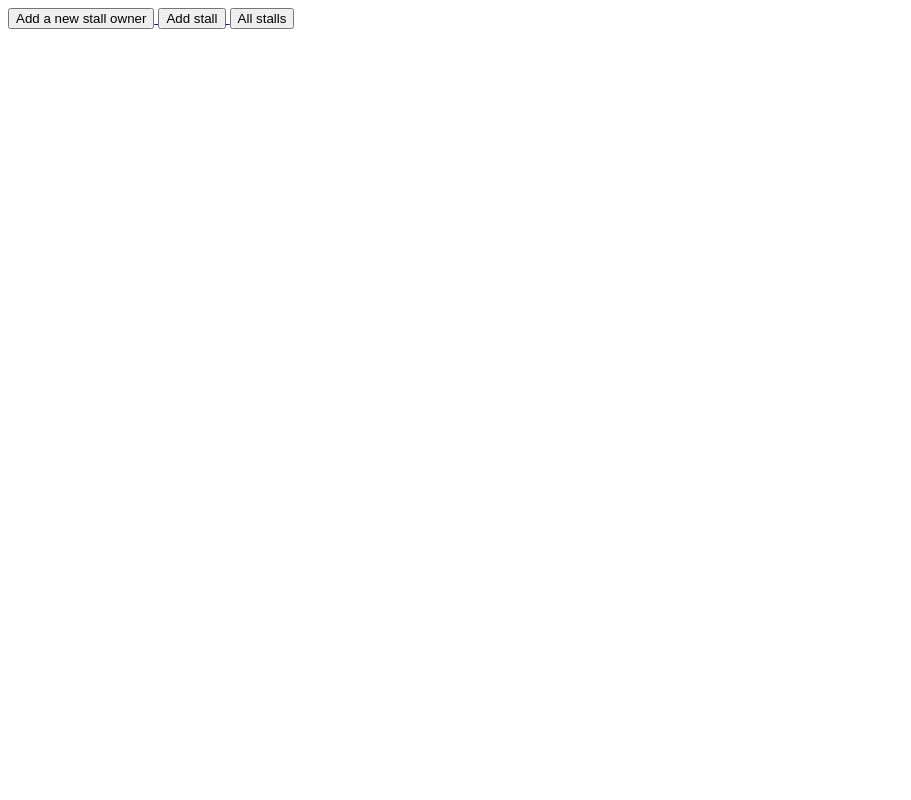
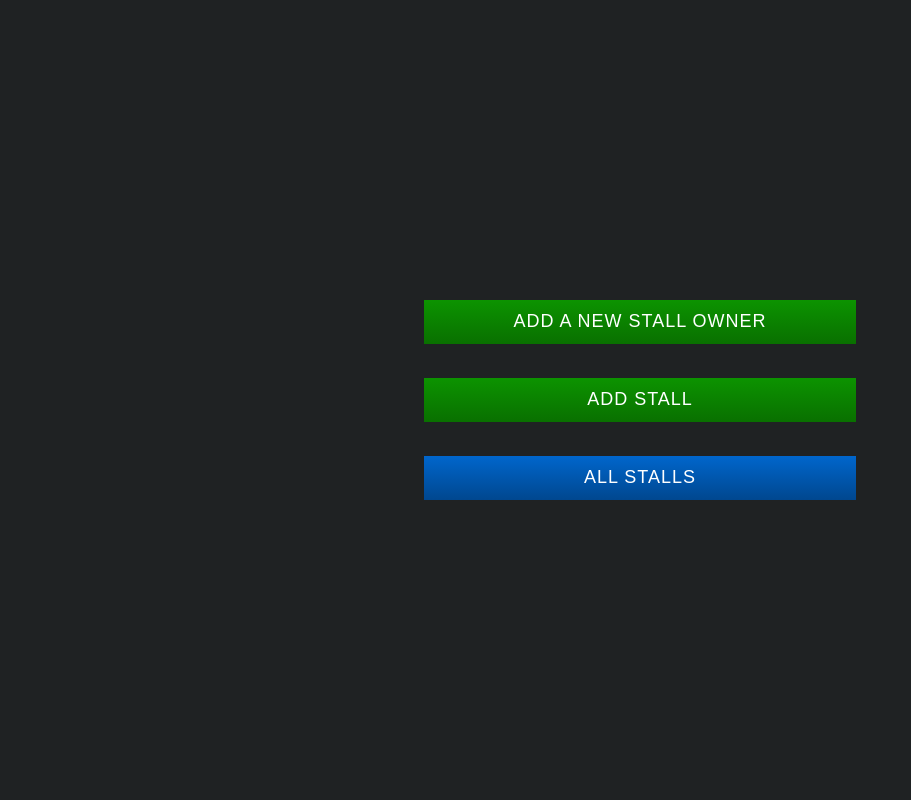
Before and after one commit to MisteryDush/ASE_A1_Canteen, a Flask app: template templates/admin_dashboard.html in a window 1280 px wide. Shown: the whole page, without its empty margins (0-911 px from the left). Run offline with Flask 2, Linux system fonts and the light colour scheme; the template is opened without the code that fills it, so the values that code supplies are empty.

Commit message:
Complete admin_dashboard.html

```diff
--- a/templates/admin_dashboard.html
+++ b/templates/admin_dashboard.html
@@ -1,19 +1,70 @@
 <!DOCTYPE html>
 <html lang="en">
+
 <head>
     <meta charset="UTF-8">
     <title>Admin Dashboard</title>
+    <link rel="stylesheet" href="../static/css/reset.css">
+    <style>
+        body {
+            display: flex;
+            justify-content: center;
+            align-items: center;
+            height: 100vh;
+            font-family: Arial, Helvetica, sans-serif;
+            background-color: #1f2223;
+        }
+
+        .container {
+            max-width: 1000px;
+            display: flex;
+            flex-direction: column;
+            align-items: center;
+            justify-content: space-between;
+            width: 80%;
+            margin: 0 auto;
+            height: 200px;
+
+        }
+
+        .item {
+            text-align: center;
+            color: #FFF;
+            letter-spacing: 1px;
+            padding: 10px 16px;
+            font-size: 18px;
+            line-height: 1.33;
+            text-transform: uppercase;
+            background-image: linear-gradient(to bottom, #06c 0, #00478f 100%);
+            cursor: pointer;
+            text-decoration: none;
+            width: 40%;
+            transition: .3s;
+        }
+
+        .item:hover {
+            background-image: linear-gradient(to bottom, rgb(3, 92, 180) 0, #003162 100%);
+        }
+
+        .add-owner,
+        .add-stall {
+            background-image: linear-gradient(to bottom, #0c9300 0, #097000 100%);
+        }
+
+        .add-owner:hover,
+        .add-stall:hover {
+            background-image: linear-gradient(to bottom, #096b00 0, #064e00 100%);
+        }
+    </style>
 </head>
+
 <body>
-{#TODO: Finish this page!#}
-<a href="{{ url_for('add_owner') }}">
-    <button>Add a new stall owner</button>
-</a>
-<a href="{{ url_for('add') }}">
-    <button>Add stall</button>
-</a>
-<a href="{{ url_for('all') }}">
-    <button>All stalls</button>
-</a>
+    <!-- TODO: Finish this page! -->
+    <div class="container">
+        <a class="add-owner item" href="{{ url_for('add_owner') }}">Add a new stall owner</a>
+        <a class="add-stall item" href="{{ url_for('add') }}">Add stall</a>
+        <a class="all-stalls item" href="{{ url_for('all') }}">All stalls</a>
+    </div>
 </body>
+
 </html>
```
